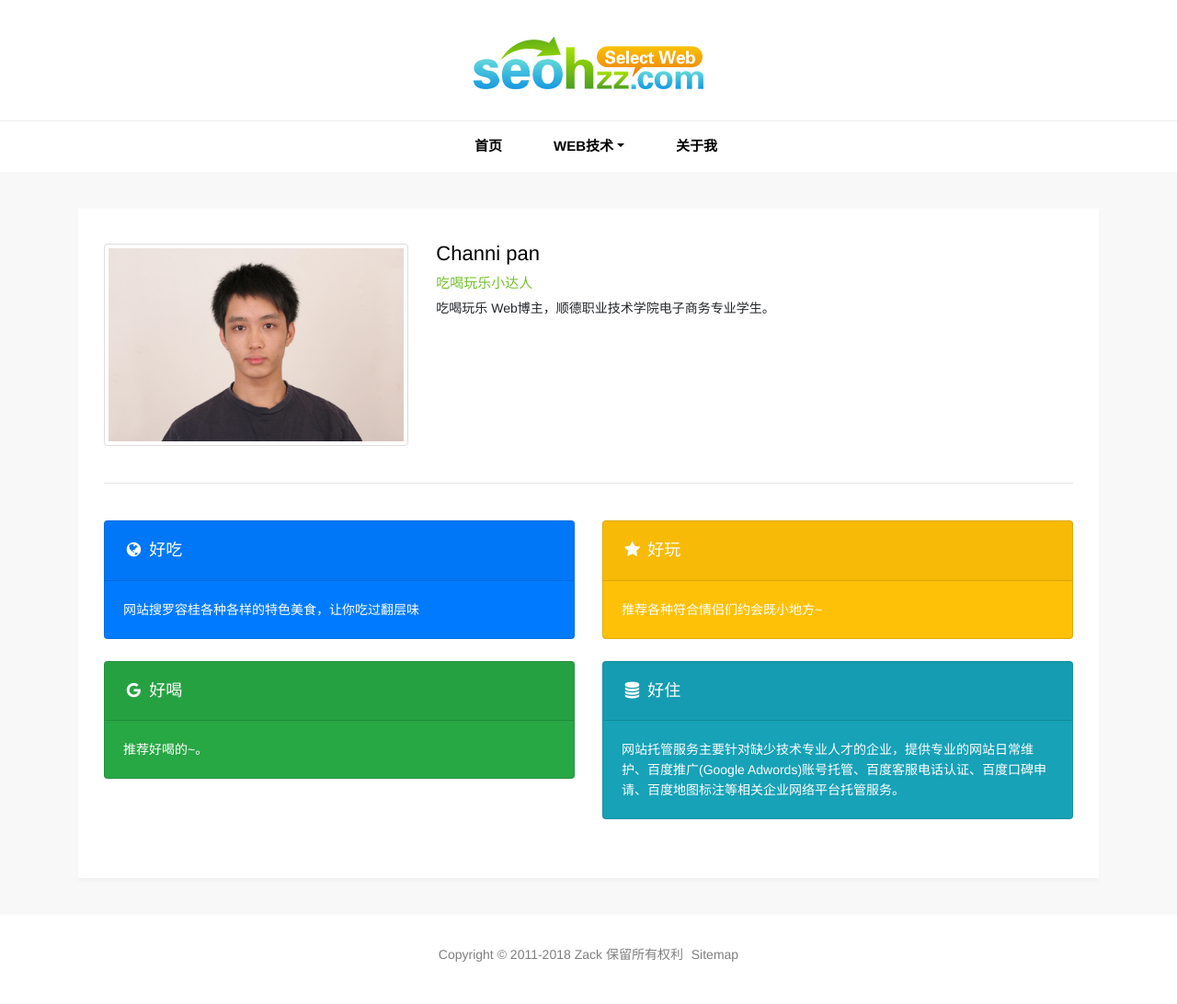
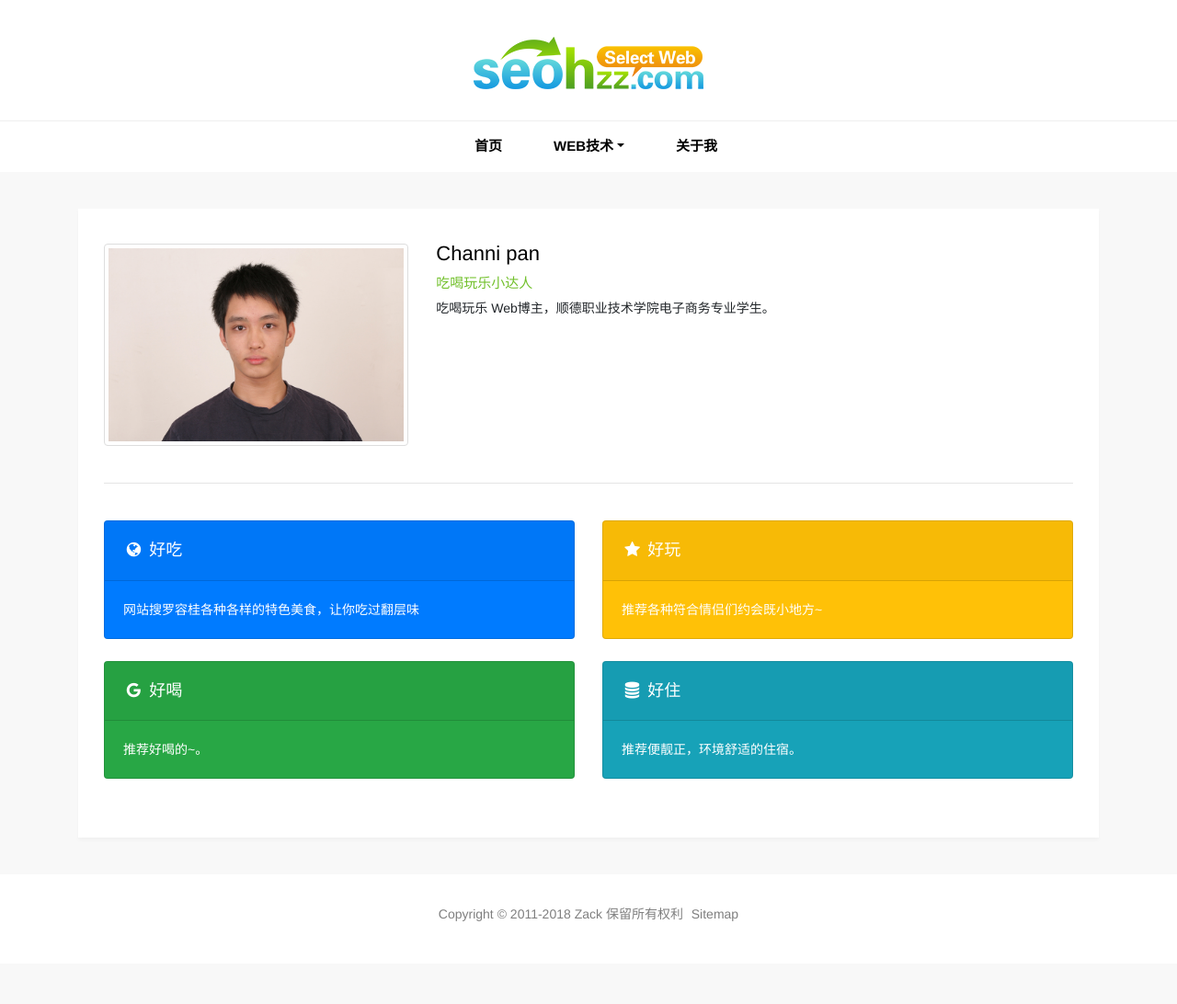
Before and after one commit to channipan/channipan.github.io, a Jekyll site: the page built from pages/about.html, in a window 1280 px wide. Shown: the whole page at 92% size. Built offline with Jekyll 4.4.1, drawn with Linux system fonts in a browser that asks for light colours; after the commit the page ends 1048 px from its top, so only the background shows below that.

Commit message:
Update about.html

```diff
--- a/pages/about.html
+++ b/pages/about.html
@@ -45,7 +45,7 @@ description: Channi，吃喝玩乐推荐。
             <div class="card text-white bg-info mb-4">
               <div class="card-header"><h4><i class="fa fa-database fa-fw"></i> 好住</h4></div>
               <div class="card-body">
-                <p class="card-text">网站托管服务主要针对缺少技术专业人才的企业，提供专业的网站日常维护、百度推广(Google Adwords)账号托管、百度客服电话认证、百度口碑申请、百度地图标注等相关企业网络平台托管服务。</p>
+                <p class="card-text">推荐便靓正，环境舒适的住宿。</p>
               </div>
             </div>
           </div>
```
